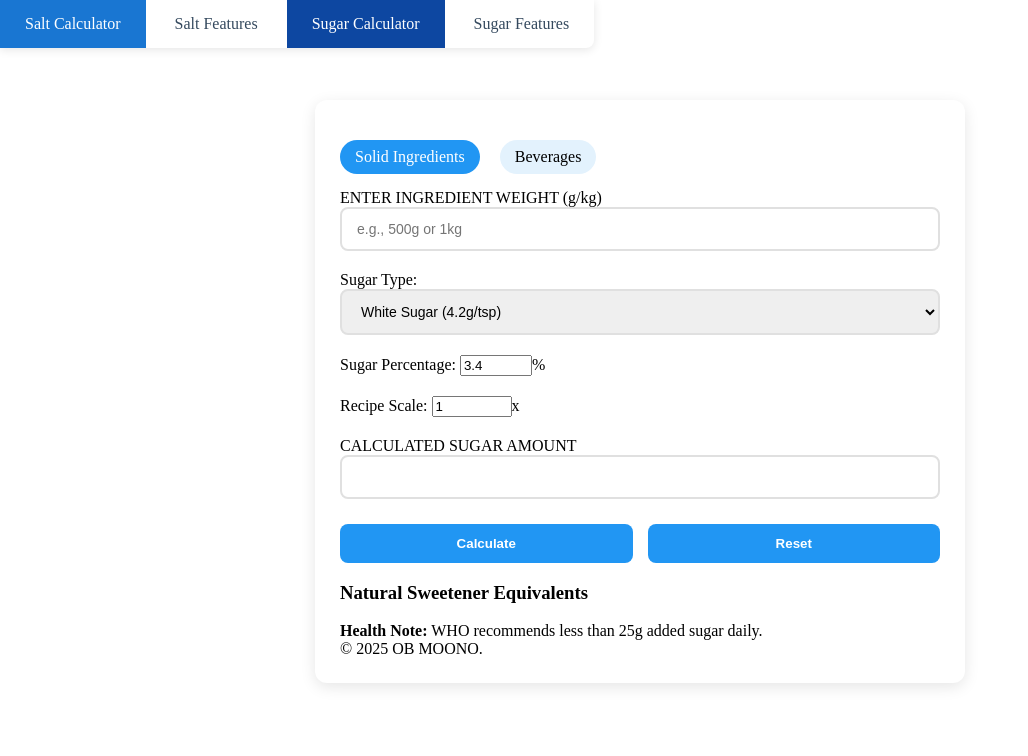
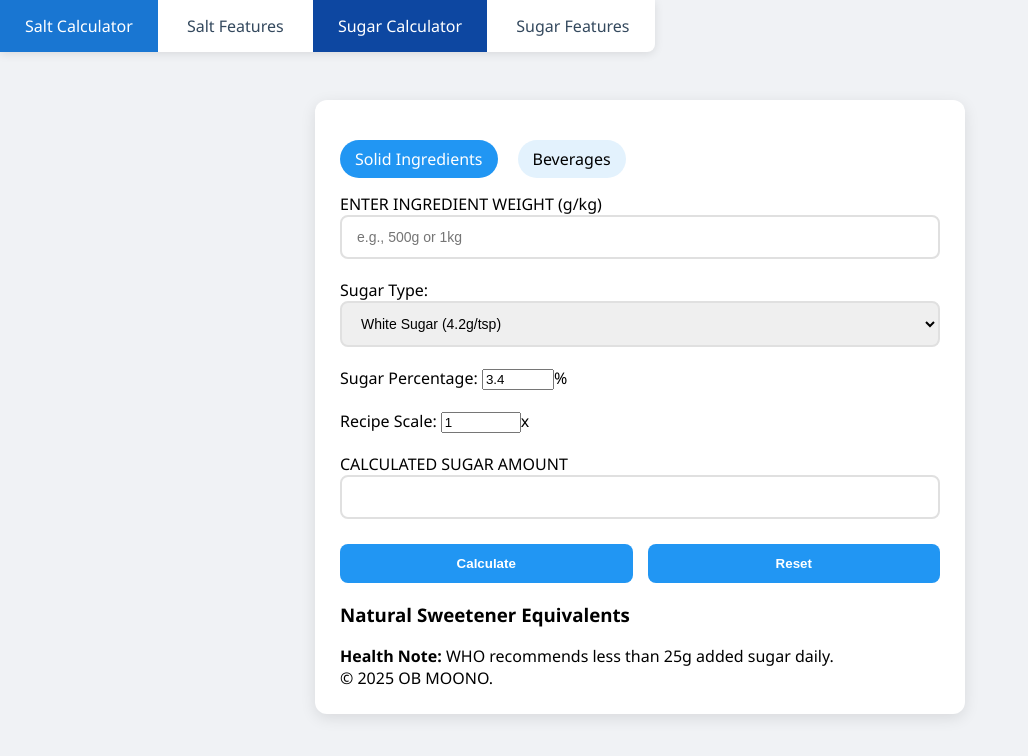
Before and after one commit to waninc/saltcalculatorapp, a plain HTML site: page sugar.html in a window 1280 px wide. Shown: the whole page, without its empty margins (0-1028 px from the left). Drawn offline with Linux system fonts and the light colour scheme.

```diff
--- a/sugar.html
+++ b/sugar.html
@@ -45,6 +45,13 @@
             border-radius: 12px;
             box-shadow: 0 4px 15px rgba(0,0,0,0.1);
         }
+          body {
+            font-family: 'Segoe UI', Tahoma, Geneva, Verdana, sans-serif;
+            margin: 0;
+            padding: 0;
+            background: #f0f2f5;
+        }
+
 
         /* Input Styles */
         .input-container {
```
